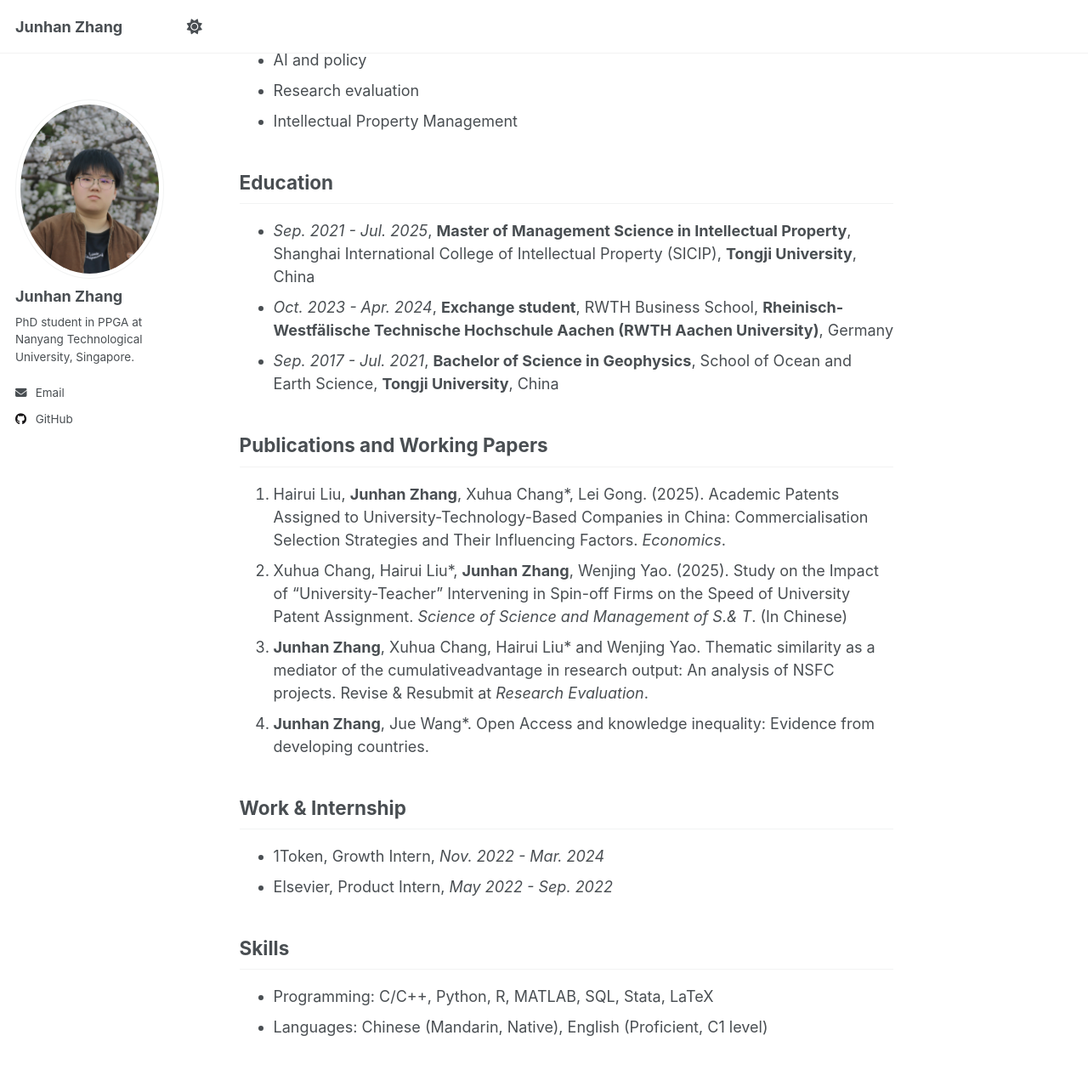
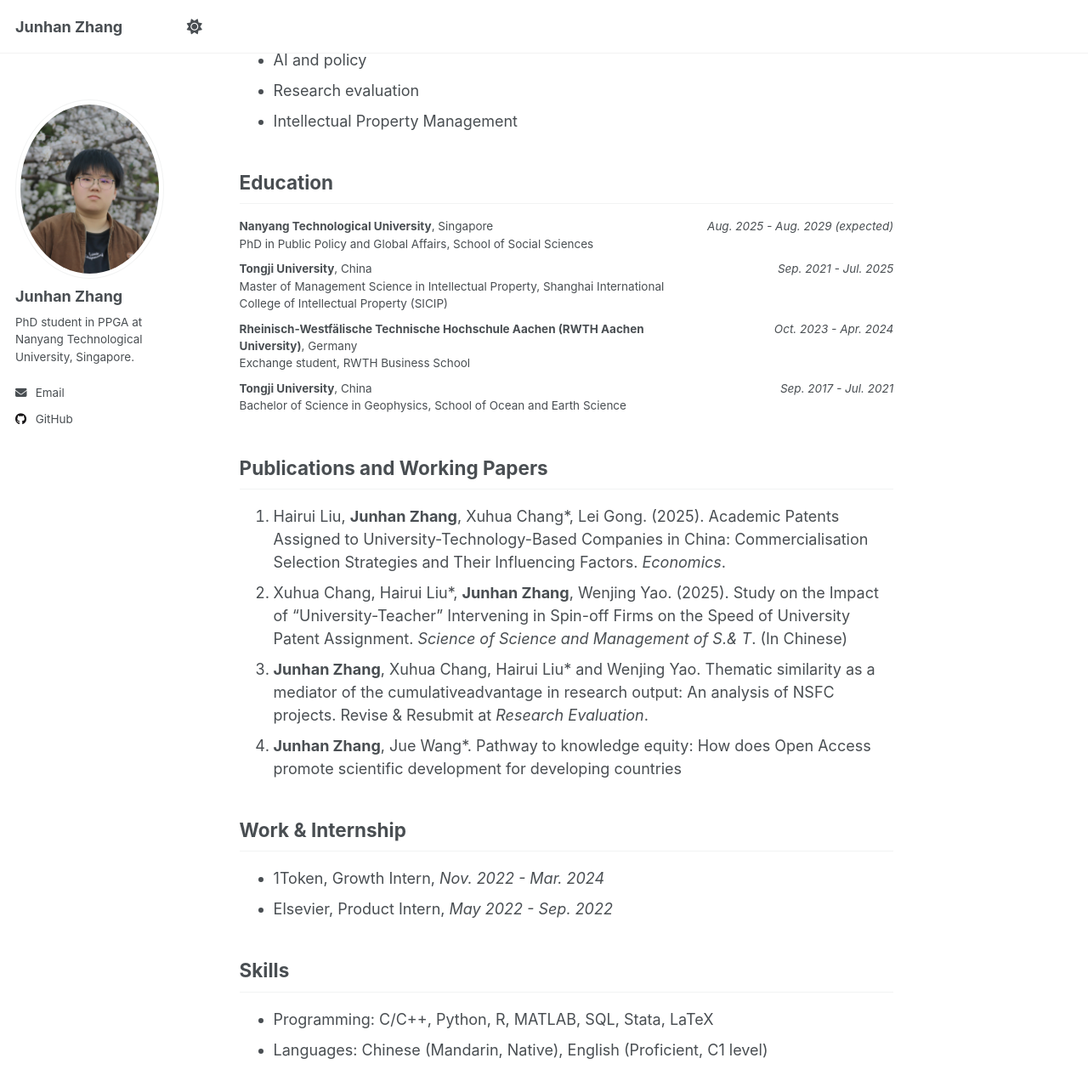
Before and after one commit to Junhan-Zhang/Junhan-Zhang.github.io, a Jekyll site: the page built from _pages/about.md, in a window 1280 px wide and 1400 px high, scrolled down 593 px. Shown: the top 1285 px of the window at 85% size. Built offline with Jekyll 4.4.1, drawn with Linux system fonts in a browser that asks for light colours.

Commit message:
modified:   _pages/about.md 	modified:   _sass/layout/_page.scss

```diff
--- a/_pages/about.md
+++ b/_pages/about.md
@@ -21,16 +21,20 @@ You can find my CV [*here*](../files/Junhan_Zhang_CV_2026.05.pdf).
 
 ## Education
 
-- *Sep. 2021 - Jul. 2025*, **Master of Management Science in Intellectual Property**, Shanghai International College of Intellectual Property (SICIP), **Tongji University**, China
-- *Oct. 2023 - Apr. 2024*, **Exchange student**, RWTH Business School, **Rheinisch-Westfälische Technische Hochschule Aachen (RWTH Aachen University)**, Germany
-- *Sep. 2017 - Jul. 2021*, **Bachelor of Science in Geophysics**, School of Ocean and Earth Science, **Tongji University**, China
+| Institution | Period |
+| :--- | ---: |
+| **Nanyang Technological University**, Singapore<br>PhD in Public Policy and Global Affairs, School of Social Sciences | *Aug. 2025 - Aug. 2029 (expected)* |
+| **Tongji University**, China<br>Master of Management Science in Intellectual Property, Shanghai International College of Intellectual Property (SICIP) | *Sep. 2021 - Jul. 2025* |
+| **Rheinisch-Westfälische Technische Hochschule Aachen (RWTH Aachen University)**, Germany<br>Exchange student, RWTH Business School | *Oct. 2023 - Apr. 2024* |
+| **Tongji University**, China<br>Bachelor of Science in Geophysics, School of Ocean and Earth Science | *Sep. 2017 - Jul. 2021* |
+{: .education-table }
 
 ## Publications and Working Papers
 
 1. Hairui Liu, **Junhan Zhang**, Xuhua Chang\*, Lei Gong. (2025). Academic Patents Assigned to University-Technology-Based Companies in China: Commercialisation Selection Strategies and Their Influencing Factors. *Economics*.
 2. Xuhua Chang, Hairui Liu\*, **Junhan Zhang**, Wenjing Yao. (2025). Study on the Impact of “University-Teacher” Intervening in Spin-off Firms on the Speed of University Patent Assignment. *Science of Science and Management of S.& T*. (In Chinese)
 3. **Junhan Zhang**, Xuhua Chang, Hairui Liu\* and Wenjing Yao. Thematic similarity as a mediator of the cumulativeadvantage in research output: An analysis of NSFC projects. Revise & Resubmit at *Research Evaluation*.
-4. **Junhan Zhang**, Jue Wang*. Open Access and knowledge inequality: Evidence from developing countries.
+4. **Junhan Zhang**, Jue Wang*. Pathway to knowledge equity: How does Open Access promote scientific development for developing countries
 
 ## Work & Internship
 
--- a/_sass/layout/_page.scss
+++ b/_sass/layout/_page.scss
@@ -98,6 +98,25 @@
 
   .small {
     font-size: $type-size-6;
+  }
+
+  .education-table {
+    border: 0;
+
+    thead {
+      display: none;
+    }
+
+    th,
+    td {
+      border: 0;
+      padding: 0.35em 0;
+      vertical-align: top;
+    }
+
+    td:last-child {
+      white-space: nowrap;
+    }
   }
 
   /* blockquote citations */
```
